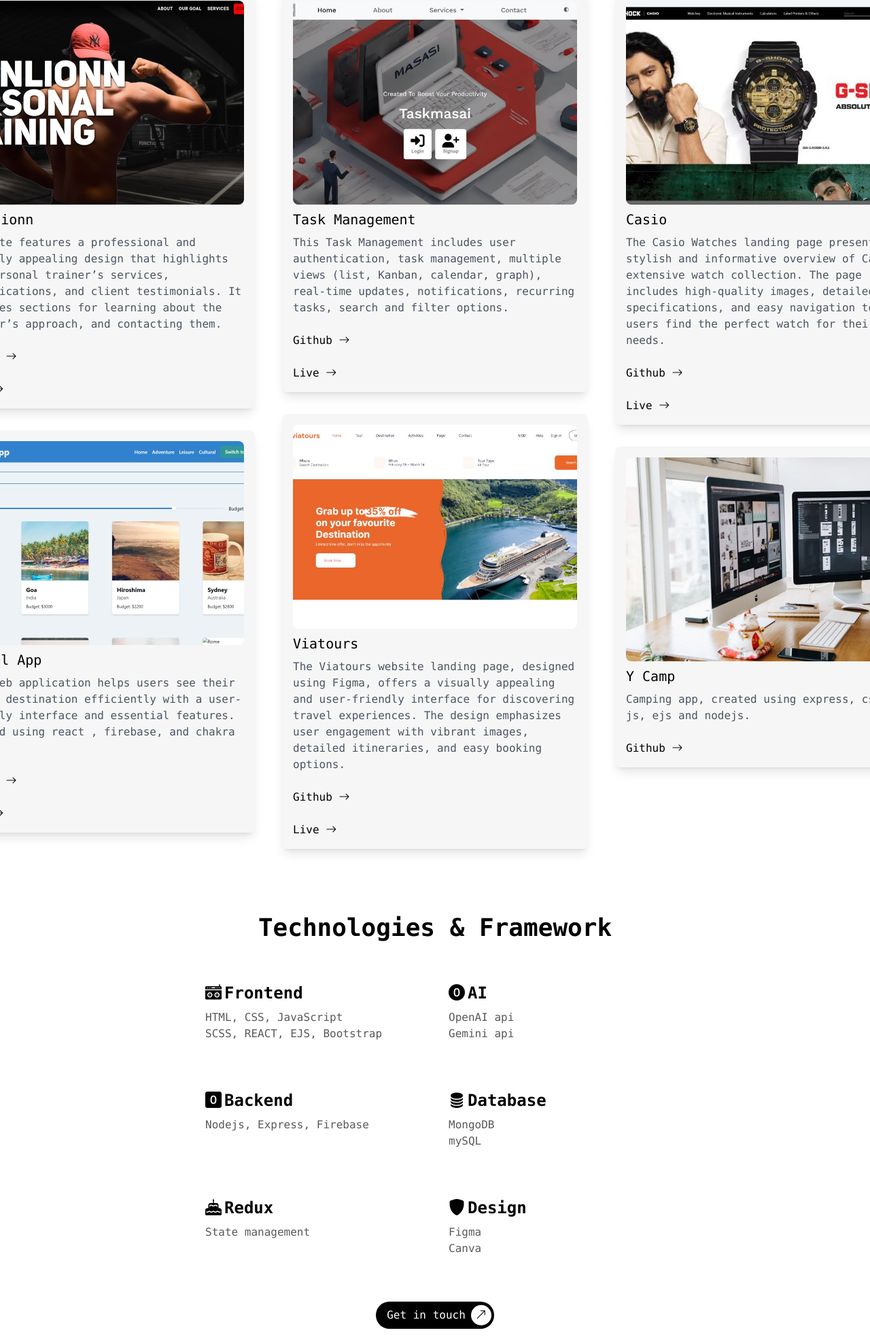
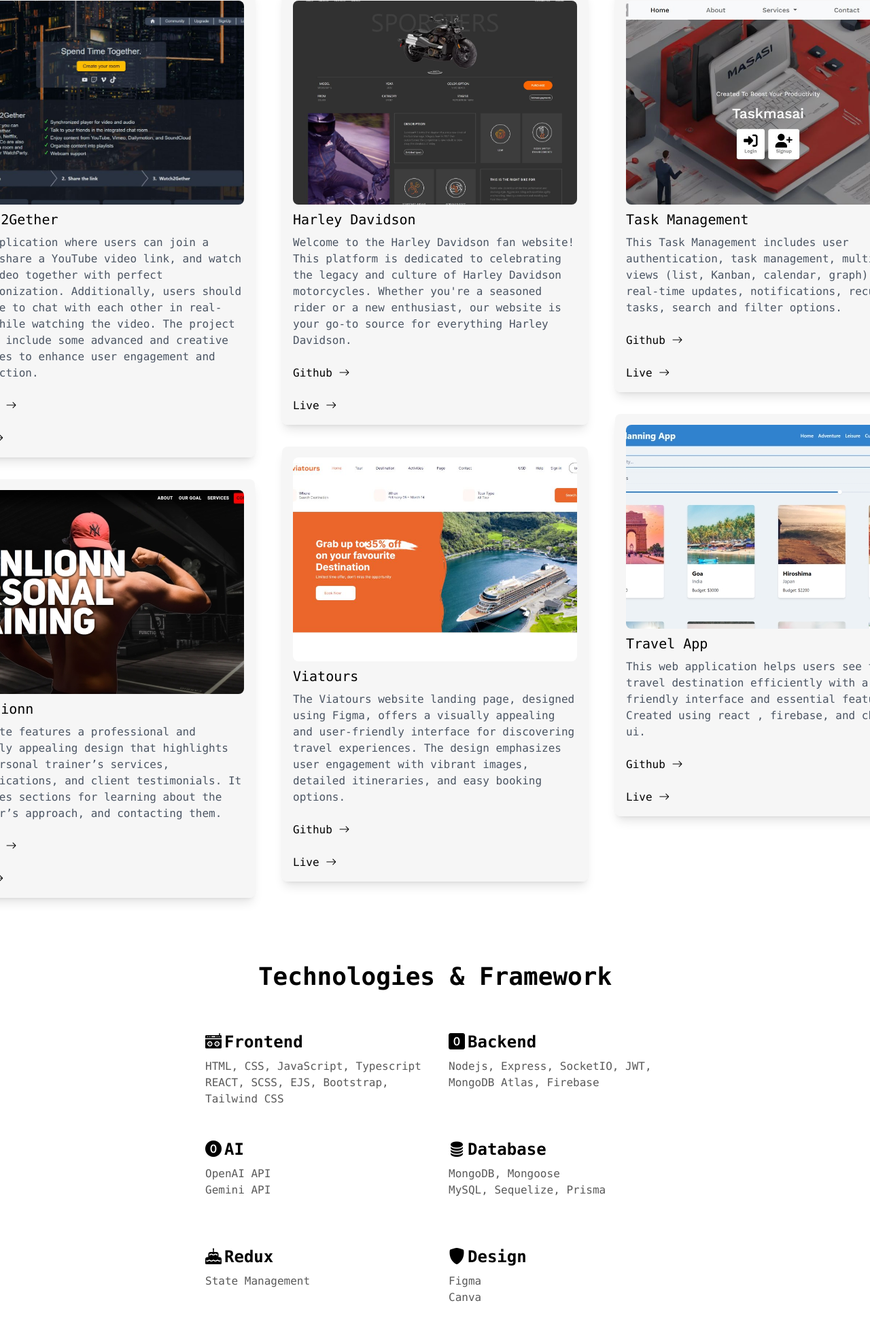
Before and after one commit to whyshashi/Portfolio, a website: page index.html in a window 1280 px wide. Shown: the part 1020-2990 px from the top of the page at 68% size. Drawn offline with nearby package versions, Linux system fonts and the light colour scheme.

Commit message:
Updated details.

```diff
--- a/index.html
+++ b/index.html
@@ -68,7 +68,7 @@
                     class="tw-mx-4 tw-flex tw-place-items-center tw-gap-[20px] tw-text-base max-md:tw-w-full max-md:tw-flex-col max-md:tw-place-content-center"
                 >
                     <a
-                        href="https://drive.google.com/file/d/1KYDkuNAsyRfEogYbbvX7TbKWeZXsonwZ/view?usp=sharing"
+                        href="https://drive.google.com/file/d/1Xsc8XkD3is6yR1cW9sm2tjG4ULXyOkpv/view?usp=sharing"
                         aria-label="signup"
                         target="_blank"
                         class="tw-flex tw-h-[40px] tw-place-items-center tw-gap-2 tw-rounded-full tw-bg-black tw-p-1 tw-pl-4 tw-text-white"
@@ -126,7 +126,7 @@
                         class="reveal-hero-text tw-mt-4 tw-flex tw-place-items-center tw-gap-4 tw-overflow-hidden tw-p-2"
                     >
                         <a
-                            href="https://drive.google.com/file/d/1KYDkuNAsyRfEogYbbvX7TbKWeZXsonwZ/view?usp=sharing"
+                            href="https://drive.google.com/file/d/1Xsc8XkD3is6yR1cW9sm2tjG4ULXyOkpv/view?usp=sharing"
                             aria-label="signup"
                             target="_blank"
                             class="tw-flex tw-h-[40px] tw-place-items-center tw-gap-2 tw-rounded-full tw-border-[1px] tw-border-solid tw-border-black tw-bg-white tw-p-1 tw-pl-4 tw-text-black tw-transition-colors tw-duration-[0.5s] hover:tw-bg-black hover:tw-text-white"
@@ -171,6 +171,57 @@
             >
 
 
+
+            <div
+                class="reveal-up tw-flex tw-h-fit tw-w-[450px] tw-break-inside-avoid tw-flex-col tw-gap-2 tw-rounded-lg tw-bg-[#f3f3f3b4] tw-p-4 tw-shadow-lg max-lg:tw-w-full max-lg:tw-max-w-[400px]"
+            >
+                <div class="tw-flex tw-place-items-center tw-gap-3">
+                    <div
+                        class="tw-h-[300px] tw-w-full tw-overflow-hidden tw-rounded-lg"
+                    >
+                        <img
+                            src="./assets/images/home/watch2gether.jpg"
+                            class="tw-h-full tw-w-full tw-object-cover"
+                            alt="design"
+                        />
+                    </div>
+                </div>
+                <div class="tw-flex tw-flex-col tw-gap-2">
+                    <h3 class="tw-text-xl tw-font-medium">Watch2Gether</h3>
+                    <p class="tw-text-gray-600">
+                        Web Application where users
+                        can join a room, share a YouTube
+                        video link, and watch the video
+                        together with perfect synchronization.
+                        Additionally, users should be able to
+                        chat with each other in real-time while
+                        watching the video. The project should
+                        include some advanced and creative
+                        features to enhance user engagement
+                        and interaction.
+                    </p>
+                    <a href="https://github.com/whyshashi/Video_Sync_App" class="tw-mt-4 " target="_blank">
+                        <span>Github</span>
+                        <i class="bi bi-arrow-right"></i>
+                    </a>
+                    <a href="https://watch-2-gether.vercel.app/" class="tw-mt-4 " target="_blank">
+                        <span>Live</span>
+                        <i class="bi bi-arrow-right"></i>
+                    </a>
+                </div>
+            </div>
+
+
+
+
+
+
+
+
+
+
+
+
             <div
             class="reveal-up tw-flex tw-h-fit tw-w-[450px] tw-break-inside-avoid tw-flex-col tw-gap-2 tw-rounded-lg tw-bg-[#f3f3f3b4] tw-p-4 tw-shadow-lg max-lg:tw-w-full max-lg:tw-max-w-[400px]"
         >
@@ -198,12 +249,56 @@
                     <span>Github</span>
                     <i class="bi bi-arrow-right"></i>
                 </a>
-                        <a href="https://leanlionn.vercel.app/" class="tw-mt-4 " target="_blank">
+                <a href="https://leanlionn.com/" class="tw-mt-4 " target="_blank">
                     <span>Live</span>
                     <i class="bi bi-arrow-right"></i>
                 </a>
             </div>
         </div>
+
+
+
+
+        <div
+        class="reveal-up tw-flex tw-h-fit tw-w-[450px] tw-break-inside-avoid tw-flex-col tw-gap-2 tw-rounded-lg tw-bg-[#f3f3f3b4] tw-p-4 tw-shadow-lg max-lg:tw-w-full max-lg:tw-max-w-[400px]"
+    >
+        <div class="tw-flex tw-place-items-center tw-gap-3">
+            <div
+                class="tw-h-[300px] tw-w-full tw-overflow-hidden tw-rounded-lg"
+            >
+                <img
+                    src="./assets/images/home/harley_davidson.jpg"
+                    class="tw-h-full tw-w-full tw-object-cover"
+                    alt="design"
+                />
+            </div>
+        </div>
+        <div class="tw-flex tw-flex-col tw-gap-2">
+            <h3 class="tw-text-xl tw-font-medium">Harley Davidson</h3>
+            <p class="tw-text-gray-600">
+                Welcome to the Harley Davidson
+                fan website! This platform is
+                dedicated to celebrating the legacy
+                and culture of Harley Davidson
+                motorcycles. Whether you're a
+                seasoned rider or a new enthusiast,
+                our website is your go-to
+                source for everything Harley Davidson.
+            </p>
+            <a href="https://github.com/RahulGeorge96/Array-Archers_042" class="tw-mt-4 " target="_blank">
+                <span>Github</span>
+                <i class="bi bi-arrow-right"></i>
+            </a>
+            <a href="https://harley-davidson-fan.vercel.app/" class="tw-mt-4 " target="_blank">
+                <span>Live</span>
+                <i class="bi bi-arrow-right"></i>
+            </a>
+        </div>
+    </div>
+
+
+
+
 
 
 
@@ -218,32 +313,33 @@
                             class="tw-h-[300px] tw-w-full tw-overflow-hidden tw-rounded-lg"
                         >
                             <img
-                                src="./assets/images/home/travel-app.jpg"
+                                src="./assets/images/home/viatours.jpg"
                                 class="tw-h-full tw-w-full tw-object-cover"
                                 alt="design"
                             />
                         </div>
                     </div>
                     <div class="tw-flex tw-flex-col tw-gap-2">
-                        <h3 class="tw-text-xl tw-font-medium">Travel App</h3>
+                        <h3 class="tw-text-xl tw-font-medium">Viatours</h3>
                         <p class="tw-text-gray-600">
-                            This web application
-                            helps users see their travel destination
-                            efficiently with a user-friendly interface and
-                            essential features. Created using react , firebase,
-                            and chakra ui.
+                            The Viatours website landing page,
+                            designed using Figma, offers a visually
+                            appealing and user-friendly interface for
+                            discovering travel experiences. The design
+                            emphasizes user engagement with vibrant
+                            images, detailed itineraries,
+                            and easy booking options.
                         </p>
-                        <a href="https://github.com/whyshashi/travel-app" class="tw-mt-4 " target="_blank">
+                        <a href="https://github.com/vibhor121/Brahmaputra-Function-003/tree/main/Figma" class="tw-mt-4 " target="_blank">
                             <span>Github</span>
                             <i class="bi bi-arrow-right"></i>
                         </a>
-                        <a href="https://travel-planning-react.netlify.app/" class="tw-mt-4 " target="_blank">
+                        <a href="https://viatour.netlify.app/" class="tw-mt-4 " target="_blank">
                             <span>Live</span>
                             <i class="bi bi-arrow-right"></i>
                         </a>
                     </div>
                 </div>
-
 
 
                 <div
@@ -290,104 +386,31 @@
                             class="tw-h-[300px] tw-w-full tw-overflow-hidden tw-rounded-lg"
                         >
                             <img
-                                src="./assets/images/home/viatours.jpg"
+                                src="./assets/images/home/travel-app.jpg"
                                 class="tw-h-full tw-w-full tw-object-cover"
                                 alt="design"
                             />
                         </div>
                     </div>
                     <div class="tw-flex tw-flex-col tw-gap-2">
-                        <h3 class="tw-text-xl tw-font-medium">Viatours</h3>
+                        <h3 class="tw-text-xl tw-font-medium">Travel App</h3>
                         <p class="tw-text-gray-600">
-                            The Viatours website landing page,
-                            designed using Figma, offers a visually
-                            appealing and user-friendly interface for
-                            discovering travel experiences. The design
-                            emphasizes user engagement with vibrant
-                            images, detailed itineraries,
-                            and easy booking options.
+                            This web application
+                            helps users see their travel destination
+                            efficiently with a user-friendly interface and
+                            essential features. Created using react , firebase,
+                            and chakra ui.
                         </p>
-                        <a href="https://github.com/vibhor121/Brahmaputra-Function-003/tree/main/Figma" class="tw-mt-4 " target="_blank">
+                        <a href="https://github.com/whyshashi/travel-app" class="tw-mt-4 " target="_blank">
                             <span>Github</span>
                             <i class="bi bi-arrow-right"></i>
                         </a>
-                        <a href="https://viatour.netlify.app/" class="tw-mt-4 " target="_blank">
+                        <a href="https://travel-planning-react.netlify.app/" class="tw-mt-4 " target="_blank">
                             <span>Live</span>
                             <i class="bi bi-arrow-right"></i>
                         </a>
                     </div>
                 </div>
-
-
-
-
-                <div
-                class="reveal-up tw-flex tw-h-fit tw-w-[450px] tw-break-inside-avoid tw-flex-col tw-gap-2 tw-rounded-lg tw-bg-[#f3f3f3b4] tw-p-4 tw-shadow-lg max-lg:tw-w-full max-lg:tw-max-w-[400px]"
-            >
-                <div class="tw-flex tw-place-items-center tw-gap-3">
-                    <div
-                        class="tw-h-[300px] tw-w-full tw-overflow-hidden tw-rounded-lg"
-                    >
-                        <img
-                            src="./assets/images/home/casio.jpg"
-                            class="tw-h-full tw-w-full tw-object-cover"
-                            alt="design"
-                        />
-                    </div>
-                </div>
-                <div class="tw-flex tw-flex-col tw-gap-2">
-                    <h3 class="tw-text-xl tw-font-medium">Casio</h3>
-                    <p class="tw-text-gray-600">
-                        The Casio Watches landing page
-                        presents a stylish and informative
-                        overview of Casio's extensive watch collection.
-                        The page includes high-quality images, detailed
-                        specifications, and easy navigation to help users
-                        find the perfect watch for their needs.
-                    </p>
-                    <a href="https://github.com/vibhor121/Brahmaputra-Function-003" class="tw-mt-4 " target="_blank">
-                        <span>Github</span>
-                        <i class="bi bi-arrow-right"></i>
-                    </a>
-                    <a href="https://casio-india.netlify.app/" class="tw-mt-4 " target="_blank">
-                        <span>Live</span>
-                        <i class="bi bi-arrow-right"></i>
-                    </a>
-                </div>
-            </div>
-
-
-
-                <div
-                    class="reveal-up tw-flex tw-h-fit tw-w-[450px] tw-break-inside-avoid tw-flex-col tw-gap-2 tw-rounded-lg tw-bg-[#f3f3f3b4] tw-p-4 tw-shadow-lg max-lg:tw-w-full max-lg:tw-max-w-[400px]"
-                >
-                    <div class="tw-flex tw-place-items-center tw-gap-3">
-                        <div
-                            class="tw-h-[300px] tw-w-full tw-overflow-hidden tw-rounded-lg"
-                        >
-                            <img
-                                src="./assets/images/home/design.jpg"
-                                class="tw-h-full tw-w-full tw-object-cover"
-                                alt="design"
-                            />
-                        </div>
-                    </div>
-                    <div class="tw-flex tw-flex-col tw-gap-2">
-                        <h3 class="tw-text-xl tw-font-medium">Y Camp</h3>
-                        <p class="tw-text-gray-600">
-                            Camping app, created using express, css , js, ejs and nodejs.
-                        </p>
-                        <a href="https://github.com/whyshashi/Ycamp" class="tw-mt-4 " target="_blank">
-                            <span>Github</span>
-                            <i class="bi bi-arrow-right"></i>
-                        </a>
-                        <!-- <a href="http://" class="tw-mt-4 " target="_blank">
-                            <span>Live</span>
-                            <i class="bi bi-arrow-right"></i>
-                        </a> -->
-                    </div>
-                </div>
-
 
 
             </div>
@@ -573,10 +596,27 @@
                             </h3>
                         </div>
                         <div class="tw-text-[#595959]">
-                            HTML, CSS, JavaScript <br>
-                            SCSS, REACT, EJS, Bootstrap
+                            HTML, CSS, JavaScript, Typescript<br>
+                            REACT, SCSS, EJS, Bootstrap, Tailwind CSS
                         </div>
                     </div>
+
+                    <div
+                        class="reveal-up tw-flex tw-h-[150px] tw-w-[350px] tw-flex-col tw-gap-2 tw-p-4"
+                    >
+                        <!-- <img src="./assets/images/home/sample.jpg"
+                                alt="feature1"> -->
+                        <div class="tw-flex tw-gap-1">
+                            <i class="bi bi-0-square-fill tw-text-2xl"></i>
+                            <h3 class="tw-text-2xl tw-font-semibold">
+                                Backend
+                            </h3>
+                        </div>
+                        <div class="tw-text-[#595959]">
+                            Nodejs, Express, SocketIO, JWT, MongoDB Atlas, Firebase
+                        </div>
+                    </div>
+
                     <div
                         class="reveal-up tw-flex tw-h-[150px] tw-w-[350px] tw-flex-col tw-gap-2 tw-p-4"
                     >
@@ -589,25 +629,11 @@
                             </h3>
                         </div>
                         <div class="tw-text-[#595959]">
-                            OpenAI api<br>
-                            Gemini api
+                            OpenAI API<br>
+                            Gemini API
                         </div>
                     </div>
-                    <div
-                        class="reveal-up tw-flex tw-h-[150px] tw-w-[350px] tw-flex-col tw-gap-2 tw-p-4"
-                    >
-                        <!-- <img src="./assets/images/home/sample.jpg"
-                                alt="feature1"> -->
-                        <div class="tw-flex tw-gap-1">
-                            <i class="bi bi-0-square-fill tw-text-2xl"></i>
-                            <h3 class="tw-text-2xl tw-font-semibold">
-                                Backend
-                            </h3>
-                        </div>
-                        <div class="tw-text-[#595959]">
-                            Nodejs, Express, Firebase
-                        </div>
-                    </div>
+
                     <div
                         class="reveal-up tw-flex tw-h-[150px] tw-w-[350px] tw-flex-col tw-gap-2 tw-p-4"
                     >
@@ -620,8 +646,8 @@
                             </h3>
                         </div>
                         <div class="tw-text-[#595959]">
-                            MongoDB<br>
-                            mySQL
+                            MongoDB, Mongoose<br>
+                            MySQL, Sequelize, Prisma
                         </div>
                     </div>
                     <div
@@ -634,7 +660,7 @@
                             <h3 class="tw-text-2xl tw-font-semibold">Redux</h3>
                         </div>
                         <div class="tw-text-[#595959]">
-                            State management
+                            State Management
                         </div>
                     </div>
                     <div
@@ -655,7 +681,7 @@
                 </div>
 
                 <a
-                    href="https://tally.so/r/npV8MP"
+                    href="https://forms.gle/nQmW3fXXfF3Na82K8"
                     aria-label="signup"
                     target="_blank"
                     class="reveal-up tw-flex tw-h-[40px] tw-place-items-center tw-gap-2 tw-rounded-full tw-bg-black tw-p-1 tw-pl-4 tw-text-white"
```
Also changed, not shown: assets/images/home/casio.jpg (deleted), assets/images/home/design.jpg (deleted), assets/images/home/harley_davidson.jpg (added), assets/images/home/watch2gether.jpg (added). Lines whose indentation alone changed are shown as unchanged.
